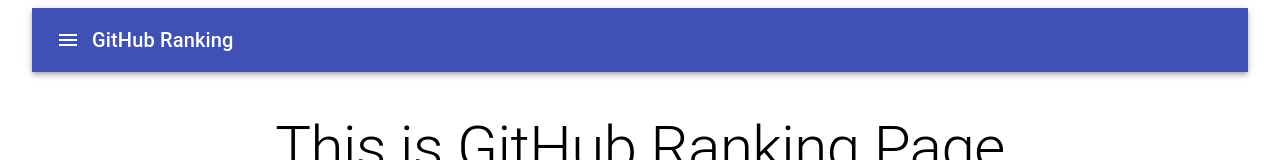
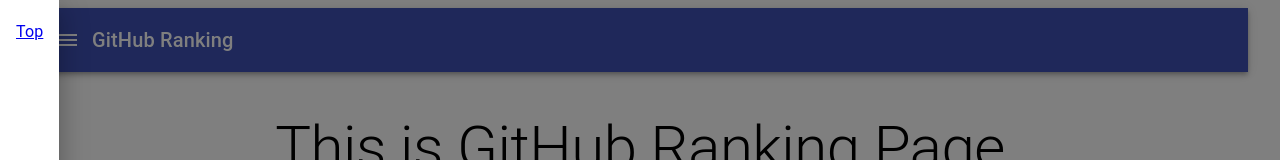
Before and after one commit to UndyingSugimoto/github-ranking-front, a React (Create React App) app: page / in a window 1280 px wide. Both pictures are taken after a click on the button "menu". Shown: the top 160 px of the page. Built offline with nearby package versions, Linux system fonts and the light colour scheme; no server answers.

Commit message:
headerへのリンクを実装

```diff
--- a/src/components/detail/Detail.tsx
+++ b/src/components/detail/Detail.tsx
@@ -15,7 +15,6 @@
 }
 interface DetailState {
   userDetail: UserDetailRes;
-  left: boolean;
 }
 
 // const useStyles = makeStyles({
@@ -41,7 +40,6 @@
     super(props);
     console.log("constructor = ");
     this.state = {
-      left: false,
       userDetail: {
         userName: "",
         userId: "",
@@ -68,12 +66,6 @@
     this.getUserDetail(userId);
   }
 
-  toggleDrawer = (open: boolean) => () => {
-    this.setState({
-      left: open
-    });
-  };
-
   getUserDetail(userId: string) {
     getUserData(userId).then(res => {
       console.log("state :" + res);
@@ -88,7 +80,7 @@
       return <span>Not Match</span>;
     }
     return (
-      <Container fixed>
+      <Container>
         <Header />
         <Box m={2}>
           <UserProfileCard userDetail={this.state.userDetail} />
--- a/src/components/parts/Header.tsx
+++ b/src/components/parts/Header.tsx
@@ -1,16 +1,72 @@
 import React from "react";
 import MenuIcon from "@material-ui/icons/Menu";
+import { Link } from "react-router-dom";
 
-import { AppBar, Toolbar, IconButton, Typography } from "@material-ui/core";
+import {
+  AppBar,
+  Toolbar,
+  IconButton,
+  Typography,
+  ListItem,
+  ListItemText,
+  List,
+  Drawer
+} from "@material-ui/core";
+import { width } from "@material-ui/system";
 
-export class Header extends React.Component<{}, {}> {
+interface HeaderState {
+  left: boolean;
+}
+interface HeaderProps {}
+
+export class Header extends React.Component<HeaderProps, HeaderState> {
+  constructor(props: HeaderProps) {
+    super(props);
+    this.state = {
+      left: false
+    };
+  }
+
+  toggleDrawer = (open: boolean) => () => {
+    this.setState({
+      left: open
+    });
+  };
+
   render() {
+    const sideList = (
+      <div>
+        <List>
+          <Link to="/">
+            <ListItem button>
+              <ListItemText primary="Top" />
+            </ListItem>
+          </Link>
+        </List>
+      </div>
+    );
+
     return (
       <AppBar position="static">
         <Toolbar>
-          <IconButton edge="start" color="inherit" aria-label="menu">
+          <IconButton
+            edge="start"
+            color="inherit"
+            aria-label="menu"
+            onClick={this.toggleDrawer(true)}
+          >
             <MenuIcon />
           </IconButton>
+          <Drawer open={this.state.left} onClose={this.toggleDrawer(false)}>
+            <div
+              tabIndex={0}
+              role="button"
+              onClick={this.toggleDrawer(false)}
+              onKeyDown={this.toggleDrawer(false)}
+            >
+              {sideList}
+            </div>
+          </Drawer>
           <Typography variant="h6">GitHub Ranking</Typography>
         </Toolbar>
       </AppBar>
```
